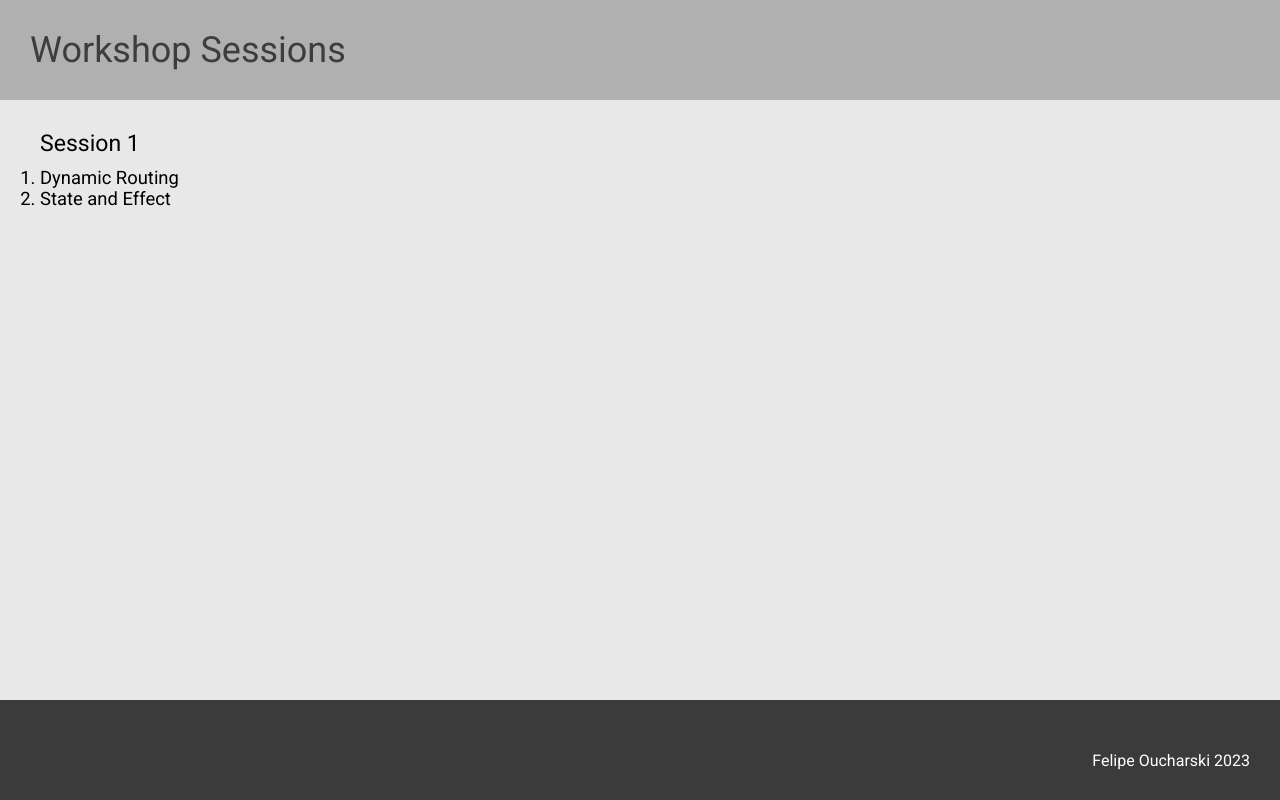
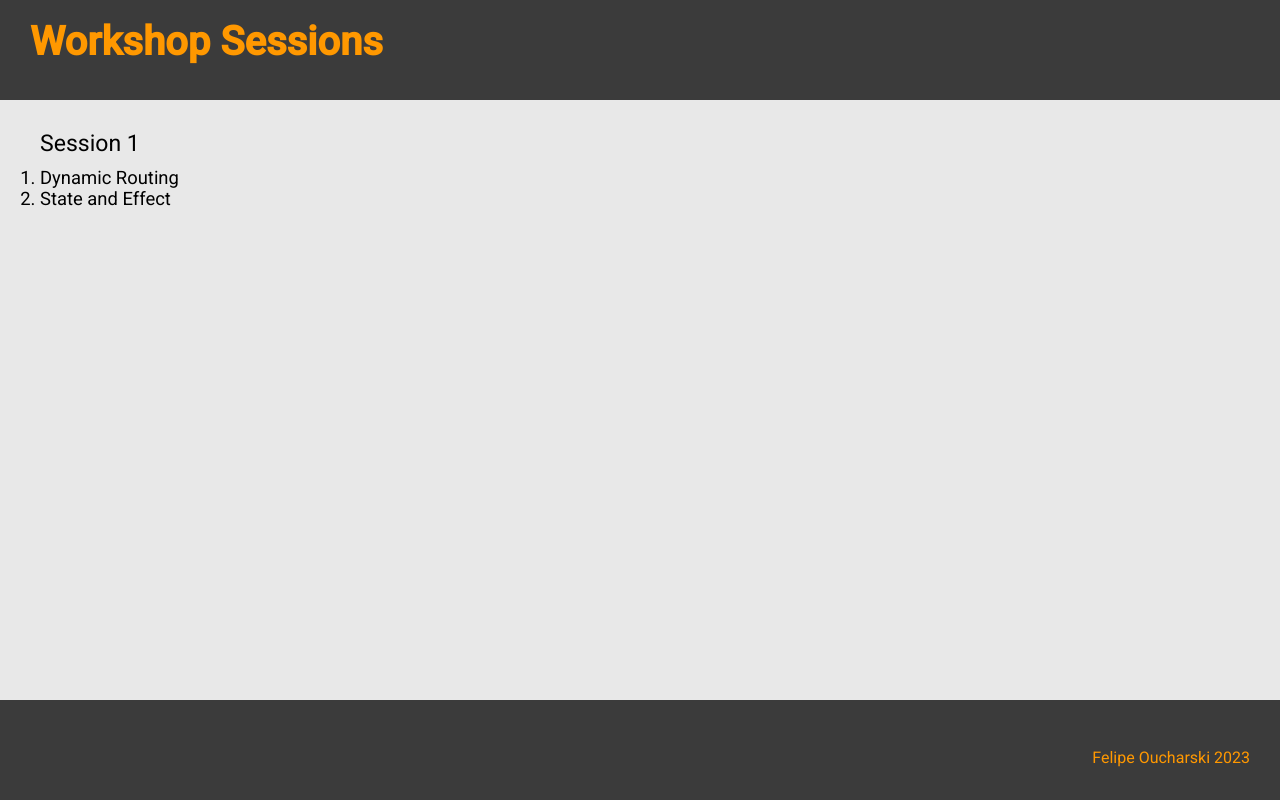
Before and after one commit to oucharski/react-nextjs-workshop, a Next.js app: page / in a window 1280 px wide. Built offline with nearby package versions, Linux system fonts and the light colour scheme.

Commit message:
Refactored the components to index/types/styles structure (using also mui)

```diff
--- a/src/components/Container.tsx
+++ /dev/null
@@ -1,15 +0,0 @@
-type ContainerProps = {
-  children: any;
-};
-
-const style = {
-  backgroundColor: "#e8e8e8",
-  flex: 1,
-  padding: "30px",
-  fontSize: "1.2em",
-  color: "black",
-};
-
-export const Container = (props: ContainerProps) => {
-  return <div style={style}>{props.children}</div>;
-};
--- /dev/null
+++ b/src/components/Container/index.tsx
@@ -0,0 +1,7 @@
+import { Box } from "@mui/material";
+import { ContainerProps } from "./types";
+import { styles } from "./styles";
+
+export const Container = (props: ContainerProps) => {
+  return <Box sx={styles}>{props.children}</Box>;
+};
--- /dev/null
+++ b/src/components/Container/styles.ts
@@ -0,0 +1,7 @@
+export const styles = {
+  backgroundColor: "#e8e8e8",
+  flex: 1,
+  padding: "30px",
+  fontSize: "1.2em",
+  color: "black",
+};
--- /dev/null
+++ b/src/components/Container/types.ts
@@ -0,0 +1,3 @@
+export type ContainerProps = {
+  children: any;
+};
--- a/src/components/Footer.tsx
+++ /dev/null
@@ -1,19 +0,0 @@
-import { CSSProperties } from "react";
-
-type FooterProps = {
-  children: any;
-};
-
-const style: CSSProperties = {
-  display: "flex",
-  justifyContent: "flex-end",
-  alignItems: "flex-end",
-  backgroundColor: "#3b3b3b",
-  height: "100px",
-  padding: "30px",
-  color: "white",
-};
-
-export const Footer = (props: FooterProps) => {
-  return <div style={style}>{props.children}</div>;
-};
--- /dev/null
+++ b/src/components/Footer/index.tsx
@@ -0,0 +1,11 @@
+import { Box, Typography } from "@mui/material";
+import { styles } from "./styles";
+import { FooterProps } from "./types";
+
+export const Footer = (props: FooterProps) => {
+  return (
+    <Box sx={styles}>
+      <Typography color="primary.main">{props.children}</Typography>
+    </Box>
+  );
+};
--- /dev/null
+++ b/src/components/Footer/styles.ts
@@ -0,0 +1,8 @@
+export const styles = {
+  display: "flex",
+  justifyContent: "flex-end",
+  alignItems: "flex-end",
+  backgroundColor: "#3b3b3b",
+  height: "100px",
+  padding: "30px",
+};
--- /dev/null
+++ b/src/components/Footer/types.ts
@@ -0,0 +1,3 @@
+export type FooterProps = {
+  children: any;
+};
--- a/src/components/Header.tsx
+++ /dev/null
@@ -1,37 +0,0 @@
-import Link from "next/link";
-import { useRouter } from "next/router";
-import { AiOutlineHome } from "react-icons/ai";
-import { CSSProperties } from "react";
-
-type HeaderProps = {
-  title: string;
-  color?: CSSProperties["color"];
-};
-
-export const Header = (props: HeaderProps) => {
-  const router = useRouter();
-  const { title, color = "#b0b0b0" } = props;
-  const isHome = router.pathname === "/";
-
-  return (
-    <div
-      style={{
-        display: "flex",
-        alignItems: "center",
-        backgroundColor: color,
-        height: "100px",
-        padding: "30px",
-        fontSize: "2.25em",
-        justifyContent: "space-between",
-        color: "#3d3d3d",
-      }}
-    >
-      {title}
-      {!isHome ? (
-        <Link href="/">
-          <AiOutlineHome />
-        </Link>
-      ) : null}
-    </div>
-  );
-};
--- /dev/null
+++ b/src/components/Header/index.tsx
@@ -0,0 +1,23 @@
+import Link from "next/link";
+import { useRouter } from "next/router";
+import { AiOutlineHome } from "react-icons/ai";
+import { Box, Typography } from "@mui/material";
+import { HeaderProps } from "./types";
+import { styles } from "./styles";
+
+export const Header = (props: HeaderProps) => {
+  const router = useRouter();
+  const { title } = props;
+  const isHome = router.pathname === "/";
+
+  return (
+    <Box sx={styles.container}>
+      <Typography variant="h1">{title}</Typography>
+      {!isHome ? (
+        <Link href="/">
+          <AiOutlineHome />
+        </Link>
+      ) : null}
+    </Box>
+  );
+};
--- /dev/null
+++ b/src/components/Header/styles.ts
@@ -0,0 +1,12 @@
+export const styles = {
+  container: {
+    display: "flex",
+    alignItems: "center",
+    backgroundColor: "rgb(59, 59, 59)",
+    height: "100px",
+    padding: "30px",
+    fontSize: "2.25em",
+    justifyContent: "space-between",
+    color: "primary.main",
+  },
+};
--- /dev/null
+++ b/src/components/Header/types.ts
@@ -0,0 +1,3 @@
+export type HeaderProps = {
+  title: string;
+};
```
